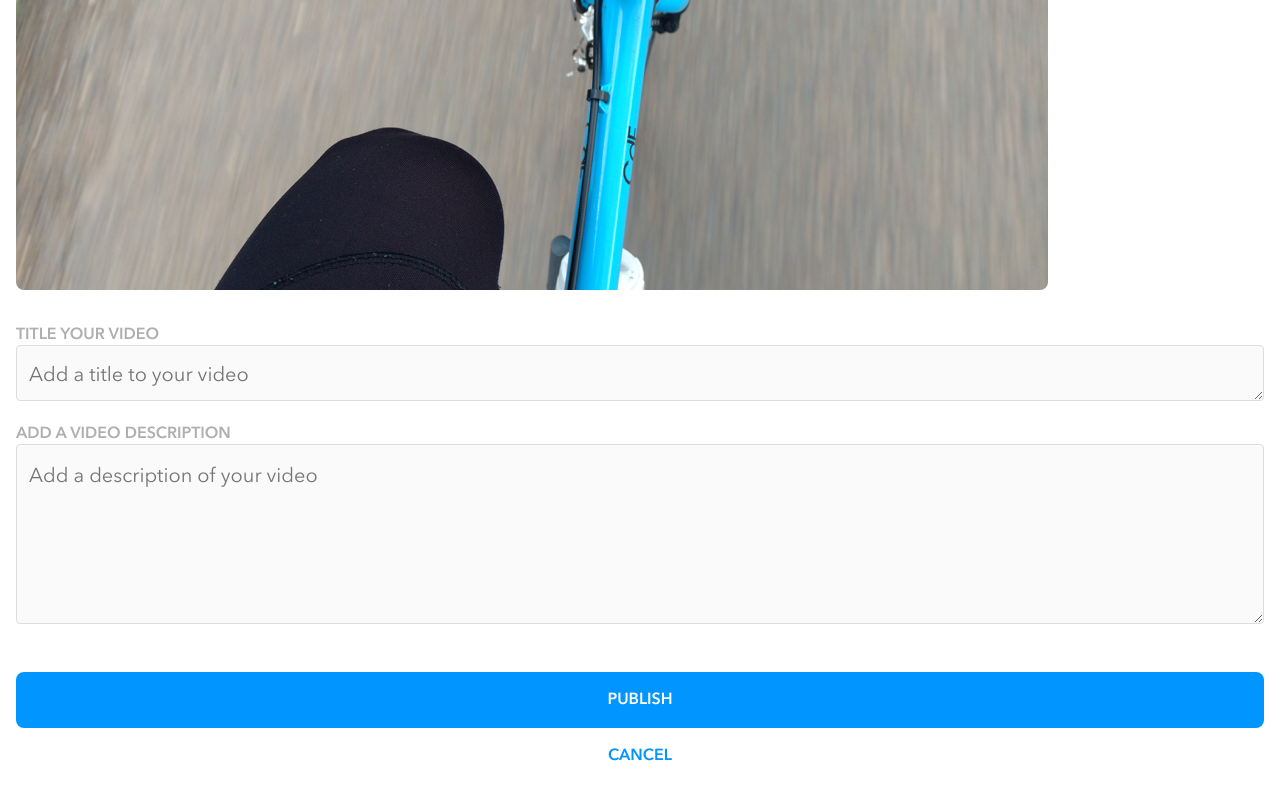
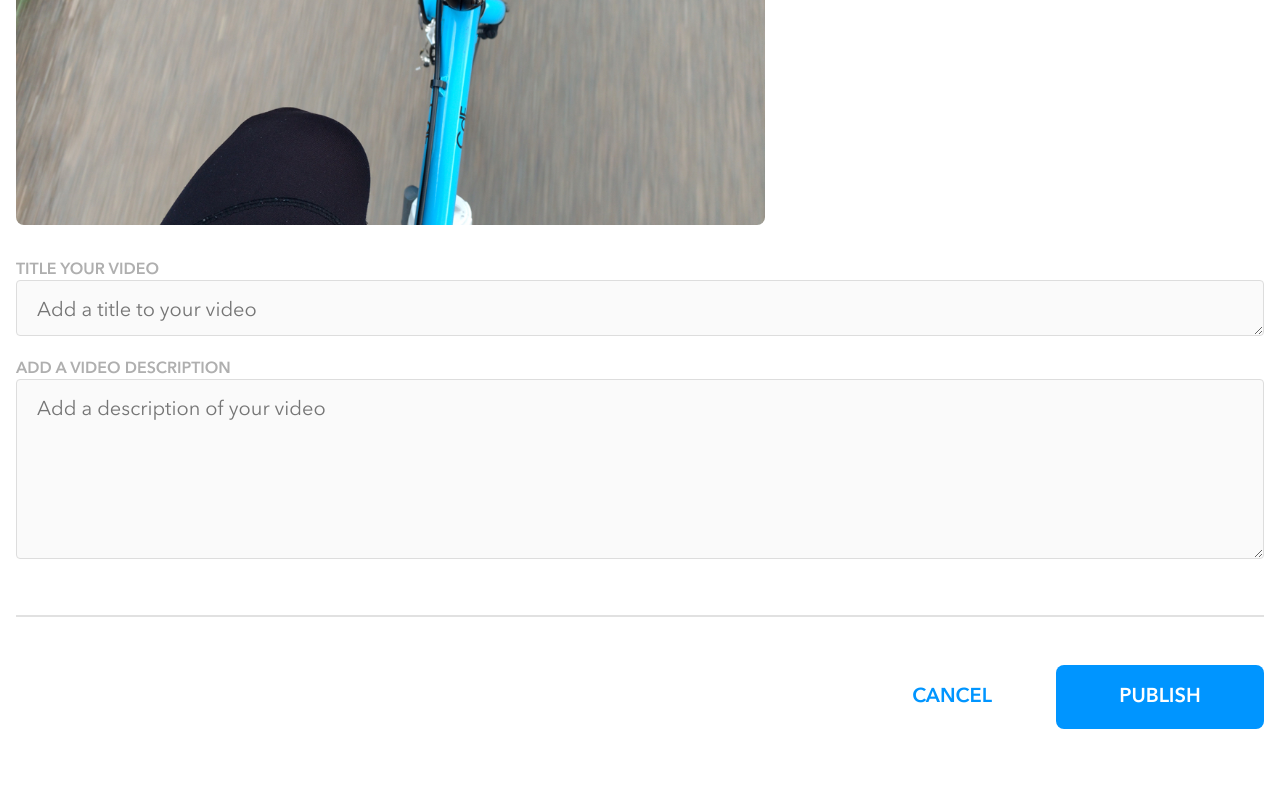
Before and after one commit to dannytram/danny-tram-brainflix, a React (Create React App) app in the folder sprint-two/: page /upload in a window 1280 px wide. Shown: the part 480-1280 px from the top of the page. After the commit the page ends 1225 px from the top, so only its background shows below. Built offline with nearby package versions, Linux system fonts and the light colour scheme.

Commit message:
Added styling to Upload Page for tablet and desktop

```diff
--- a/sprint-two/src/pages/UploadPage/UploadPage.js
+++ b/sprint-two/src/pages/UploadPage/UploadPage.js
@@ -7,6 +7,8 @@ class UploadPage extends React.Component {
         return (
             <div className="upload-page">
                 <h2 className="upload-page__title"> Upload Video</h2>
+                <div className="upload-page__divider"></div>
+                <div className="upload-page__desktop-wrapper">
                     <div className="upload-page__thumbnail">
                         <h3 className="upload-page__thumbnail-title">VIDEO THUMBNAIL</h3>
                         <img
@@ -27,8 +29,12 @@ class UploadPage extends React.Component {
                             placeholder="Add a description of your video"
                         ></textarea>
                     </div>
-                <button className = "upload-page__publish-btn">PUBLISH</button>
-                <button className = "upload-page__cancel-btn">CANCEL</button>
+                </div>
+                <div className="upload-page__divider"></div>
+                <div className="upload-page__btn-wrapper">
+                    <button className="upload-page__publish-btn">PUBLISH</button>
+                    <button className="upload-page__cancel-btn">CANCEL</button>
+                </div>
             </div>
         )
     }
--- a/sprint-two/src/styles/main.css
+++ b/sprint-two/src/styles/main.css
@@ -26,6 +26,14 @@
   padding: 1rem;
 }
 @media screen and (min-width: 768px) {
+  .header__wrapper {
+    max-width: 1439px;
+    flex-direction: row;
+    justify-content: space-between;
+    padding-bottom: 0rem;
+  }
+}
+@media screen and (min-width: 1440px) {
   .header__wrapper {
     max-width: 1439px;
     flex-direction: row;
@@ -64,7 +72,7 @@
     flex-direction: row;
     align-items: flex-end;
     justify-content: flex-end;
-    margin-left: 20rem;
+    margin-left: 34rem;
   }
 }
 .header__searchbar {
@@ -83,6 +91,12 @@
 @media screen and (min-width: 768px) {
   .header__searchbar {
     width: 15rem;
+    height: 3.5rem;
+  }
+}
+@media screen and (min-width: 1440px) {
+  .header__searchbar {
+    width: 20rem;
     height: 3.5rem;
   }
 }
@@ -499,6 +513,12 @@
   padding: 1rem;
   width: 100%;
 }
+@media screen and (min-width: 1440px) {
+  .upload-page {
+    padding-left: 6rem;
+    padding-right: 6rem;
+  }
+}
 .upload-page__title {
   font-family: "Avenir Bold";
   font-size: 2rem;
@@ -506,18 +526,56 @@
   padding-top: 1rem;
   padding-bottom: 2rem;
 }
+@media screen and (min-width: 768px) {
+  .upload-page__title {
+    font-size: 3rem;
+  }
+}
+@media screen and (min-width: 768px) {
+  .upload-page__divider {
+    border-bottom: 2px solid #E1E1E1;
+    padding-top: 0.5rem;
+  }
+}
+@media screen and (min-width: 1440px) {
+  .upload-page__desktop-wrapper {
+    display: flex;
+  }
+}
 .upload-page__thumbnail {
   width: 100%;
   padding-bottom: 2rem;
+}
+@media screen and (min-width: 1440px) {
+  .upload-page__thumbnail {
+    max-width: 50%;
+    margin-right: 0rem;
+  }
 }
 .upload-page__thumbnail-title {
   font-family: "Avenir Demi";
   font-size: 1rem;
   color: #AFAFAF;
 }
+@media screen and (min-width: 768px) {
+  .upload-page__thumbnail-title {
+    padding-top: 3rem;
+    padding-bottom: 0.5rem;
+  }
+}
 .upload-page__thumbnail-img {
   max-width: 100%;
   border-radius: 0.5rem;
+}
+@media screen and (min-width: 768px) {
+  .upload-page__thumbnail-img {
+    width: 60%;
+  }
+}
+@media screen and (min-width: 1440px) {
+  .upload-page__thumbnail-img {
+    max-width: 100%;
+  }
 }
 .upload-page__form {
   padding-bottom: 2rem;
@@ -526,6 +584,12 @@
   font-family: "Avenir Demi";
   font-size: 1rem;
   color: #AFAFAF;
+}
+@media screen and (min-width: 1440px) {
+  .upload-page__video-title {
+    margin-top: 3rem;
+    margin-right: 30rem;
+  }
 }
 .upload-page__video-title-form {
   width: 100%;
@@ -539,6 +603,16 @@
   font-family: "Avenir Regular";
   font-size: 1.25rem;
   color: black;
+}
+@media screen and (min-width: 768px) {
+  .upload-page__video-title-form {
+    padding: 18px 20px 12px 20px;
+  }
+}
+@media screen and (min-width: 1440px) {
+  .upload-page__video-title-form {
+    margin-top: 1rem;
+  }
 }
 .upload-page__video-description {
   font-family: "Avenir Demi";
@@ -559,6 +633,18 @@
   font-size: 1.25rem;
   color: black;
 }
+@media screen and (min-width: 768px) {
+  .upload-page__video-description-form {
+    padding: 18px 20px 12px 20px;
+  }
+}
+@media screen and (min-width: 768px) {
+  .upload-page__btn-wrapper {
+    display: flex;
+    flex-direction: row-reverse;
+    padding-top: 3rem;
+  }
+}
 .upload-page__publish-btn {
   font-family: "Avenir Demi";
   font-size: 1rem;
@@ -570,6 +656,14 @@
   border-radius: 0.5rem;
   background-color: #0095FF;
   color: white;
+}
+@media screen and (min-width: 768px) {
+  .upload-page__publish-btn {
+    font-size: 1.25rem;
+    height: 4rem;
+    width: 13rem;
+    margin-right: 0rem;
+  }
 }
 .upload-page__cancel-btn {
   font-family: "Avenir Demi";
@@ -583,6 +677,14 @@
   background-color: white;
   color: #0095FF;
 }
+@media screen and (min-width: 768px) {
+  .upload-page__cancel-btn {
+    font-size: 1.25rem;
+    height: 4rem;
+    width: 13rem;
+    margin-right: 0rem;
+  }
+}
 
 * {
   margin: 0;
--- a/sprint-two/src/styles/partials/_header.scss
+++ b/sprint-two/src/styles/partials/_header.scss
@@ -2,9 +2,6 @@
     display: flex;
     justify-content: center;
     flex-direction: column;
-    @include tablet{
-
-    }
 
     &__wrapper {
       display: flex;
@@ -16,6 +13,13 @@
         flex-direction: row;
         justify-content: space-between;
         padding-bottom: 0rem;
+      }
+      @include desktop{
+        max-width: 1439px;
+        flex-direction: row;
+        justify-content: space-between;
+        padding-bottom: 0rem;
+
       }
     }
 
@@ -43,7 +47,7 @@
         flex-direction: row;
         align-items: flex-end;
         justify-content: flex-end;
-        margin-left: 20rem;
+        margin-left: 34rem;
       }
     }
 
@@ -63,7 +67,12 @@
         width: 15rem;
         height: 3.5rem;
       }
+      @include desktop{
+        width: 20rem;
+        height: 3.5rem;
+      }
     }
+
 
     &__navbar {
       display: flex;
--- a/sprint-two/src/styles/partials/_upload.scss
+++ b/sprint-two/src/styles/partials/_upload.scss
@@ -3,6 +3,10 @@
     flex-direction: column;
     padding: 1rem;
     width: 100%;
+    @include desktop{
+        padding-left: 6rem;
+        padding-right: 6rem;
+    }
 
     &__title{
         font-family: "Avenir Bold";
@@ -10,22 +14,52 @@
         color: #323232;
         padding-top: 1rem;
         padding-bottom: 2rem;
+        @include tablet{
+            font-size: 3rem;
+        }
+    }
+
+    &__divider{
+        @include tablet{
+        border-bottom: 2px solid $mercury;
+        padding-top: 0.5rem;
+        }
+    }
+
+    &__desktop-wrapper{
+        @include desktop{
+            display: flex;
+        }
     }
 
     &__thumbnail{
         width: 100%;
         padding-bottom: 2rem;
+        @include desktop{
+            max-width: 50%;
+            margin-right: 0rem;
+        }
     }
 
     &__thumbnail-title{
         font-family: "Avenir Demi";
         font-size: 1rem;
         color: $silver;
+        @include tablet{
+            padding-top: 3rem;
+            padding-bottom: 0.5rem;
+        }
     }
 
     &__thumbnail-img{
         max-width: 100%;
         border-radius: 0.5rem;
+        @include tablet{
+            width: 60%;
+        }
+        @include desktop{
+            max-width: 100%;
+        }
     }
 
     &__form{
@@ -36,6 +70,10 @@
         font-family: "Avenir Demi";
         font-size: 1rem;
         color: $silver;
+        @include desktop{
+            margin-top: 3rem;
+            margin-right: 30rem;
+        }
     }
 
     &__video-title-form{
@@ -50,6 +88,12 @@
         font-family: "Avenir Regular";
         font-size: 1.25rem;
         color: black;
+        @include tablet{
+            padding: 18px 20px 12px 20px;
+        }
+        @include desktop{
+        margin-top: 1rem;
+        }
     }
 
     &__video-description{
@@ -71,6 +115,17 @@
         font-family: "Avenir Regular";
         font-size: 1.25rem;
         color: black;
+        @include tablet{
+            padding: 18px 20px 12px 20px;
+        }
+    }
+
+    &__btn-wrapper{
+        @include tablet{
+            display: flex;
+            flex-direction: row-reverse;
+            padding-top: 3rem;
+        }
     }
 
     &__publish-btn{
@@ -84,6 +139,12 @@
         border-radius: 0.5rem;
         background-color: $brainflix-blue;
         color: white;
+        @include tablet{
+            font-size: 1.25rem;
+            height: 4rem;
+            width: 13rem;
+            margin-right: 0rem;
+        }
     }
 
     &__cancel-btn{
@@ -97,5 +158,11 @@
         border-radius: 0.5rem;
         background-color: white;
         color: $brainflix-blue;
+        @include tablet{
+            font-size: 1.25rem;
+            height: 4rem;
+            width: 13rem;
+            margin-right: 0rem;
+        }
     }
 }
```
Also changed, not shown: 1 other file (tests, documents, lock files or other folders). Lines whose indentation alone changed are shown as unchanged.
